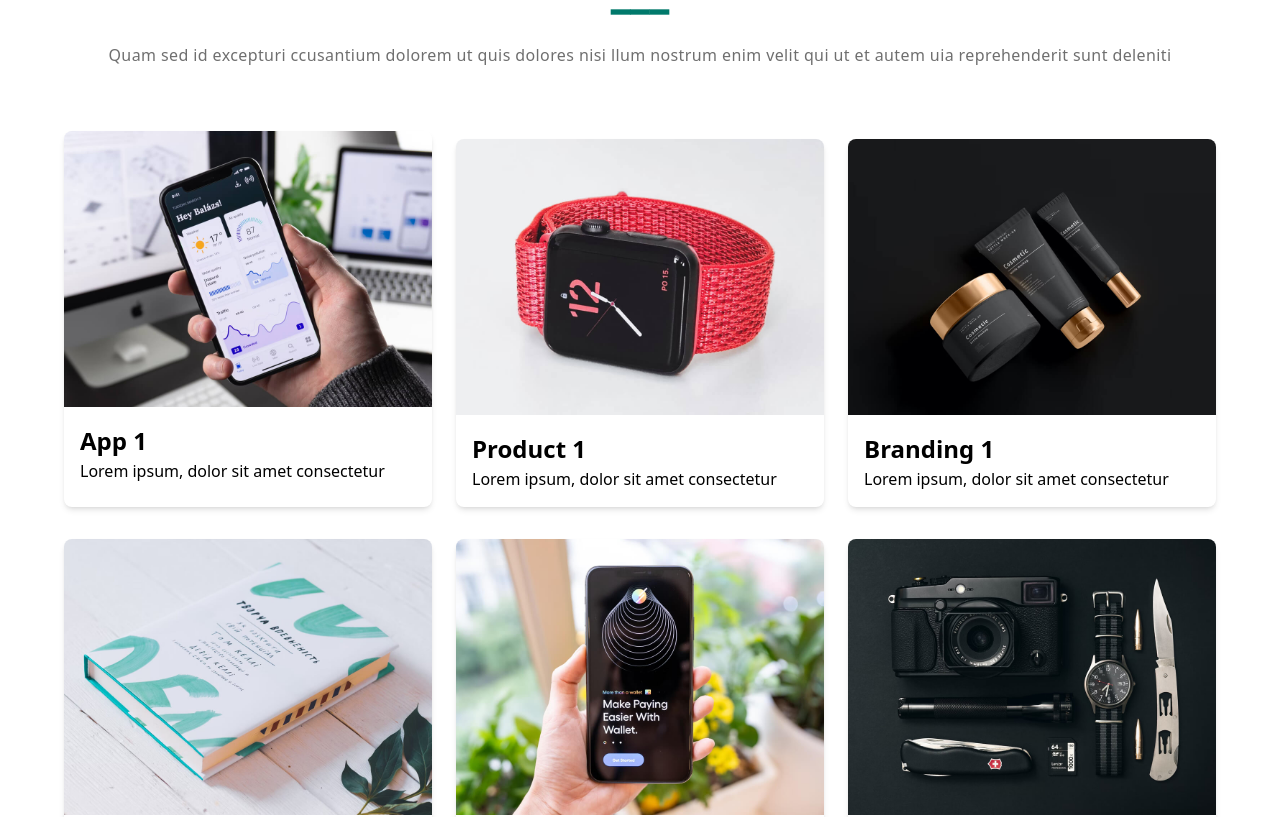
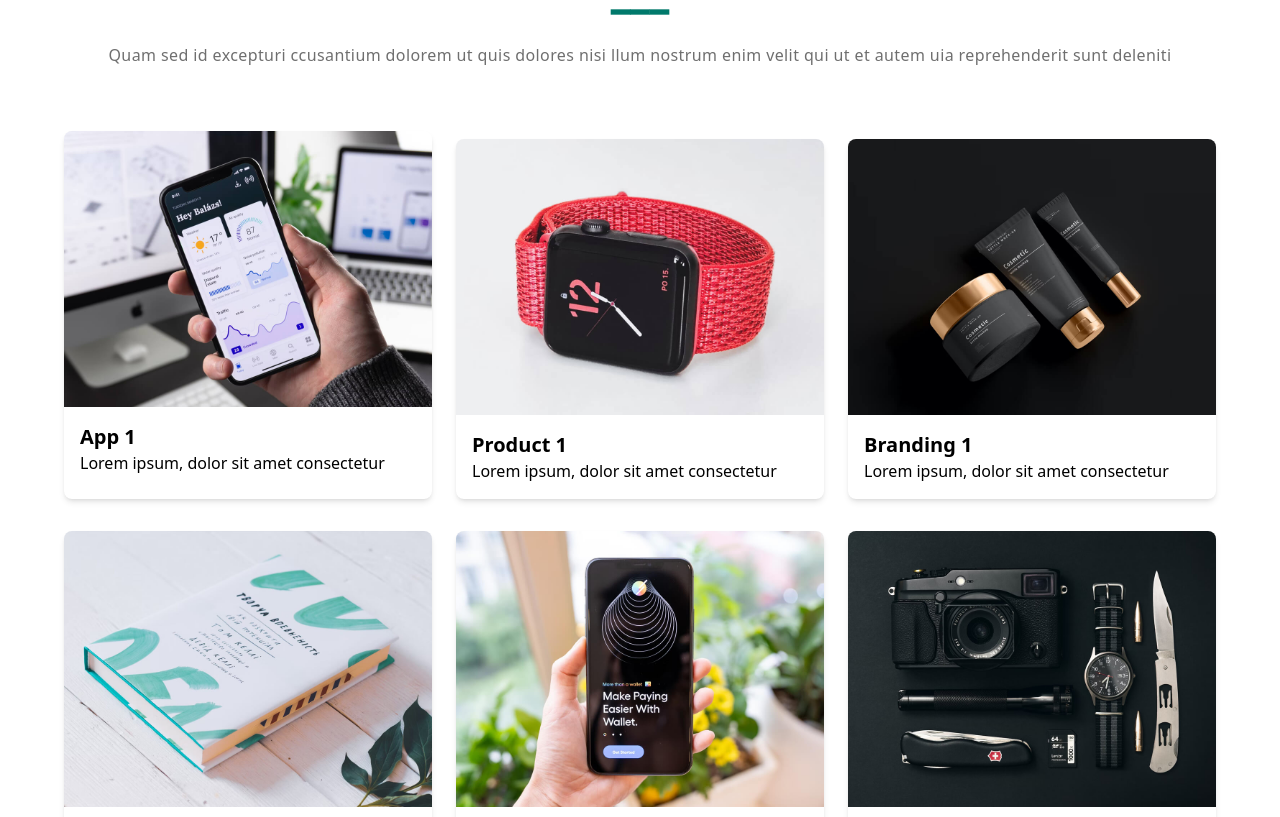
Before and after one commit to hafiz1379/impact-business-website, a React (Create React App) app: page / in a window 1280 px wide. Shown: the part 4520-5337 px from the top of the page. Built offline with nearby package versions, Linux system fonts and the light colour scheme.

Commit message:
Update PortfolioCard styles

```diff
--- a/src/components/Portfolio/PortfolioCard.jsx
+++ b/src/components/Portfolio/PortfolioCard.jsx
@@ -1,12 +1,12 @@
 /*eslint-disable*/
 function PortfolopCard({ img, title, desc }) {
     return (
-        <div className="w-full shadow-md rounded-lg ">
+        <div className="w-full shadow-md rounded-lg bg-[#fff]">
           <div className="group overflow-hidden  rounded-t-lg">
             <img src={img} alt="" className="w-full transition-transform transform scale-100 group-hover:scale-110 duration-300 hover:cursor-pointer" />
           </div>
           <div className="p-4">
-            <h3 className="text-h3 font-bold">{title}</h3>
+            <h3 className="text-xl font-semibold">{title}</h3>
             <p className='text-p'>{desc}</p>
           </div>
         </div>
```
